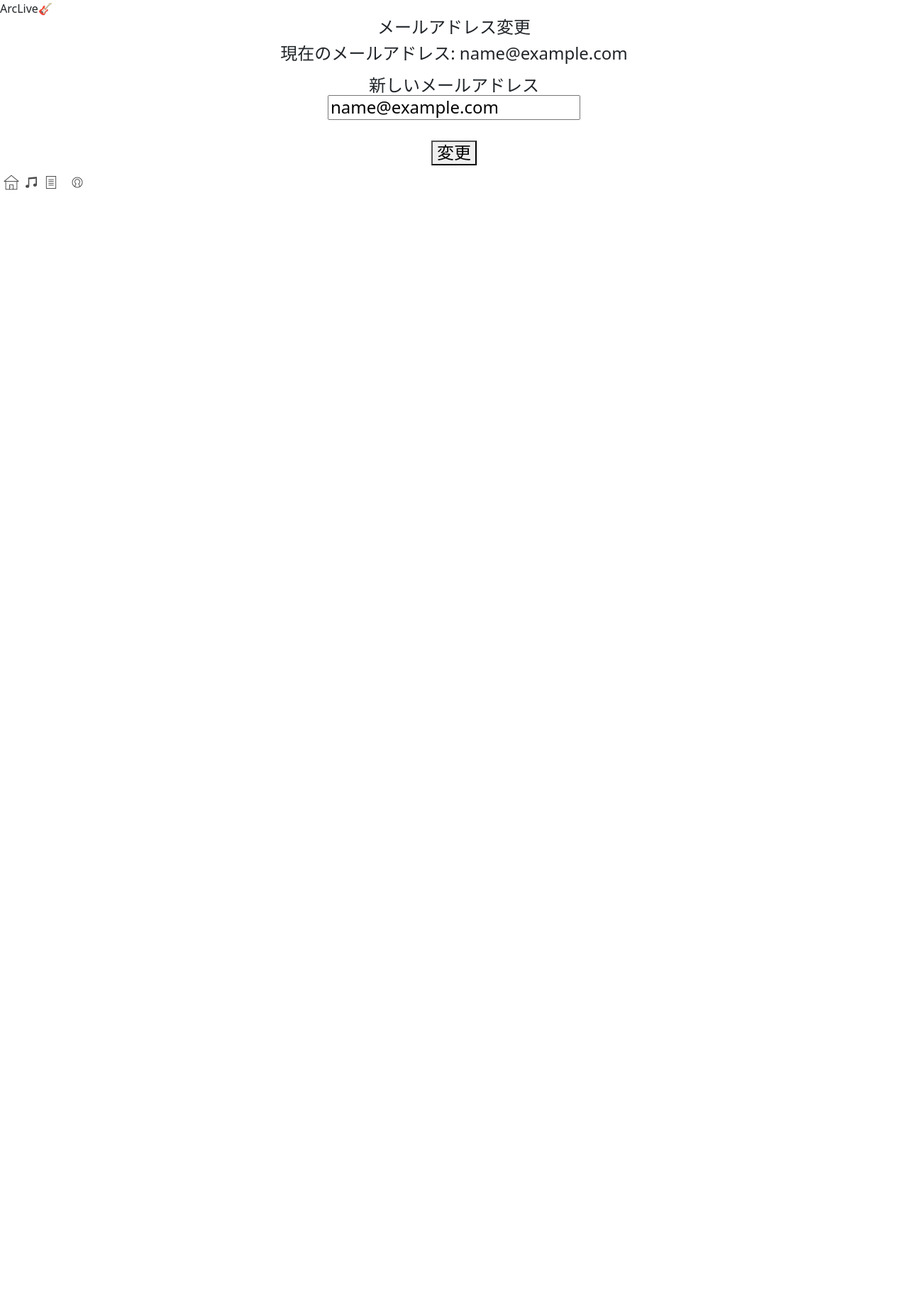
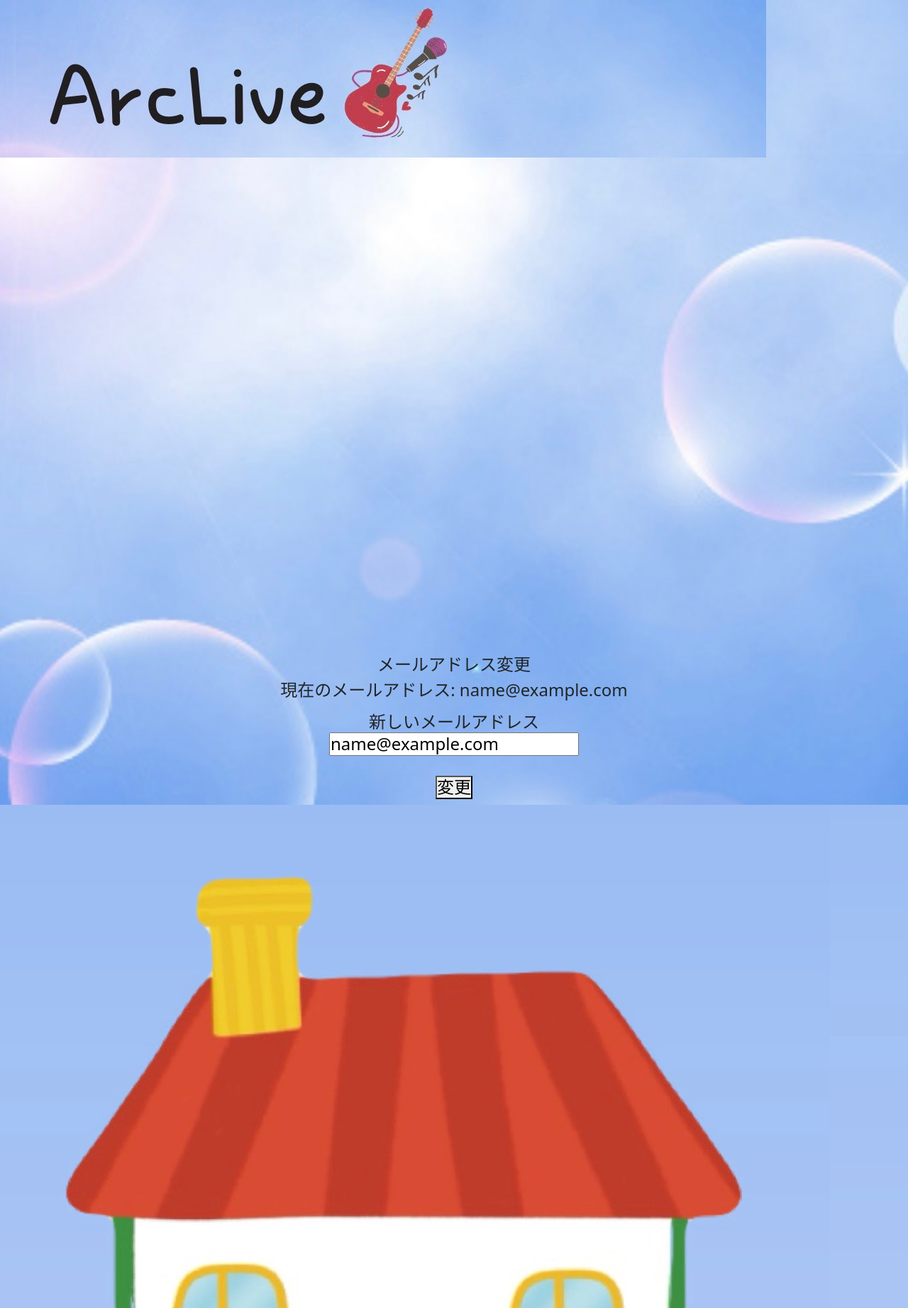
Before and after one commit to chamalexandros/ArcLive, a Django app: page /accounts/change_email/ in a window 1280 px wide. Shown: the whole page at 71% size. Run offline with Django 5.2, Linux system fonts and the light colour scheme; the visitor is signed in with stand-in values (Sample User, id 1); some libraries are stand-ins or nearby versions.

Commit message:
templates/base/base.htmlを変更

```diff
--- a/ArcLive/templates/base/base.html
+++ b/ArcLive/templates/base/base.html
@@ -6,46 +6,41 @@
         <meta charset="UTF-8">
         <meta name="viewport" content="width=device-width,initial-scale=1">
         <title>ArcLive&#127928;</title>
-        {% bootstrap_css %}
-        <link rel="stylesheet" href="{% static 'base/base.css' %}">
+        <link href="https://cdn.jsdelivr.net/npm/bootstrap@5.0.2/dist/css/bootstrap.min.css"
+        rel="stylesheet" integrity="sha384-EVSTQN3/azprG1Anm3QDgpJLIm9Nao0Yz1ztcQTwFspd3yD65VohhpuuCOmLASjC" crossorigin="anonymous">
+        <link rel="stylesheet" href="/static/css/base.css">
 
     </head>
     <!-- 以下が画面に表示される-->
     <body>
-        <header>ArcLive&#127928;</header>
-        <main>
+        <header class="logo">
+        </header>
+        <main class="main-container">
             {% block main %}
             {% endblock %}
         </main>
         <footer>
-            <div>
-                <input id="image_home"; type="radio"; style="display:none"; value="image_home.png"; name="image">
-                <label for="image_home">
+            <div class="flex-box">
+                <div class="flex-item">
                     <a href="{% url 'records:home'%}">
-                        <img src="/media/footer/home.png">
+                        <img src="/media/footer/home2.jpg">
                     </a>
-                </label>
-
-                <input id="image_plus" type="radio" style="display:none"; value="image_plus.png" name="image">
-                <label for="image_plus">
-                    <a href="{% url 'records:record_create' %}">
-                        <img src="/media/footer/onnpu.png">
+                </div>
+                <div class="flex-item">
+                    <a href="{% url 'records:record_create'%}">
+                        <img src="/media/footer/onnpu2.jpg">
                     </a>
-                </label>
-
-                <input id="image_document" type="radio" style="display:none"; value="image_document.png" name="image">
-                <label for="image_document">
+                </div>
+                <div class="flex-item">
                     <a href="{% url 'records:record_list'%}">
-                        <img src="/media/footer/document.png">
+                        <img src="/media/footer/list2.jpg">
                     </a>
-                </label>
-
-                <input id="image_account" type="radio" style="display:none"; value="image_account.png" name="image">
-                <label for="image_account">
+                </div>
+                <div class="flex-item">
                     <a href="{% url 'accounts:mypage'%}">
-                        <img src="/media/footer/account.png">
+                        <img src="/media/footer/account2.jpg">
                     </a>
-                </label>
+                </div>
             </div>
 
         </footer>
```
